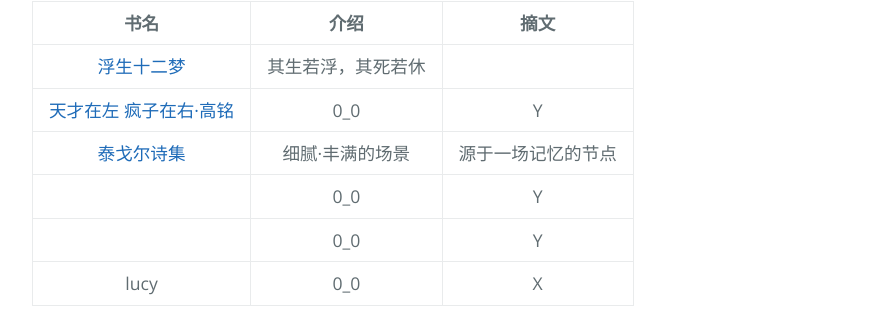
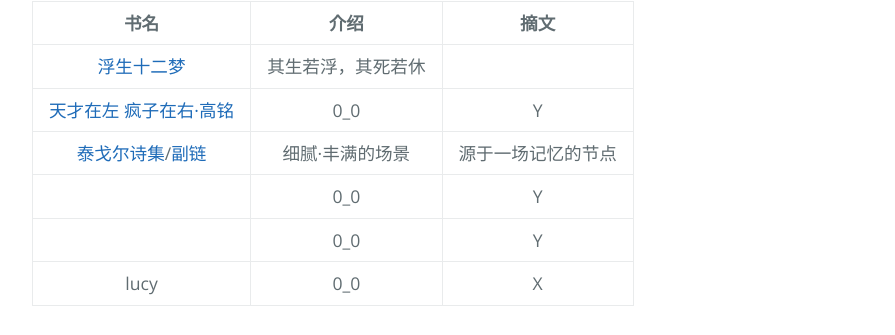
Before and after one commit to AmbroseRen/test, a Jekyll site: the page built from Library/Literary.md, in a window 1280 px wide. Shown: the part 100-435 px from the top of the page, without its empty margins (192-1087 px from the left). Built offline with Jekyll 4.4.1, drawn with Linux system fonts in a browser that asks for light colours; our own code applies the rules of GitHub Pages for plain Markdown files; the repository's description, which GitHub fills in, is left out.

Commit message:
Update Literary.md

```diff
--- a/Library/Literary.md
+++ b/Library/Literary.md
@@ -4,7 +4,7 @@
 |:---:|:---:|:---:|
 | [浮生十二梦](http://www.jjwxc.net/onebook.php?novelid=1267798) | 其生若浮，其死若休 |  |
 | [天才在左 疯子在右·高铭](https://www.cbxs.net/jishi/91/) | 0_0 | Y |
-| [泰戈尔诗集](https://www.xstt5.com/writer/618/) | 细腻·丰满的场景 | 源于一场记忆的节点 |
+| [泰戈尔诗集](http://www.saohua.com/shuku/Tagore/)/[副链](https://www.xstt5.com/writer/618/) | 细腻·丰满的场景 | 源于一场记忆的节点 |
 | []() | 0_0 | Y |
 | []() | 0_0 | Y |
 | lucy | 0_0 | X |
```
